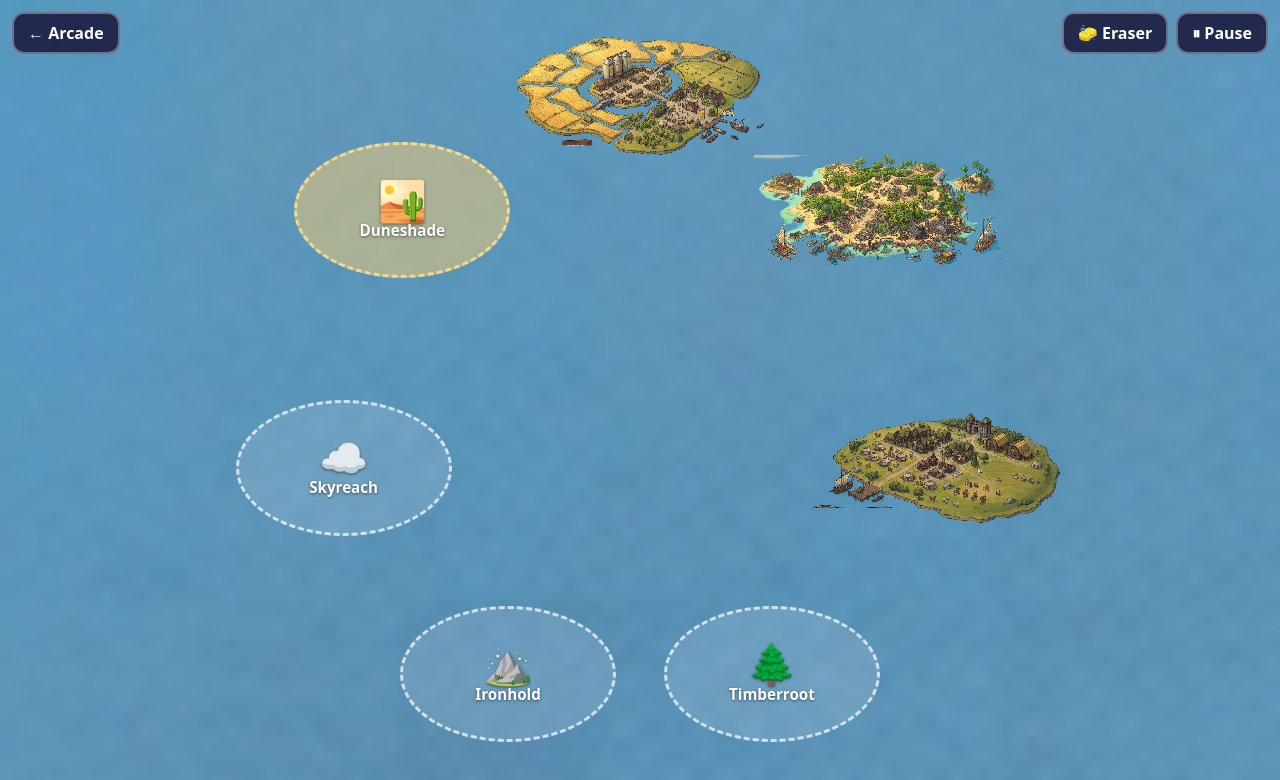
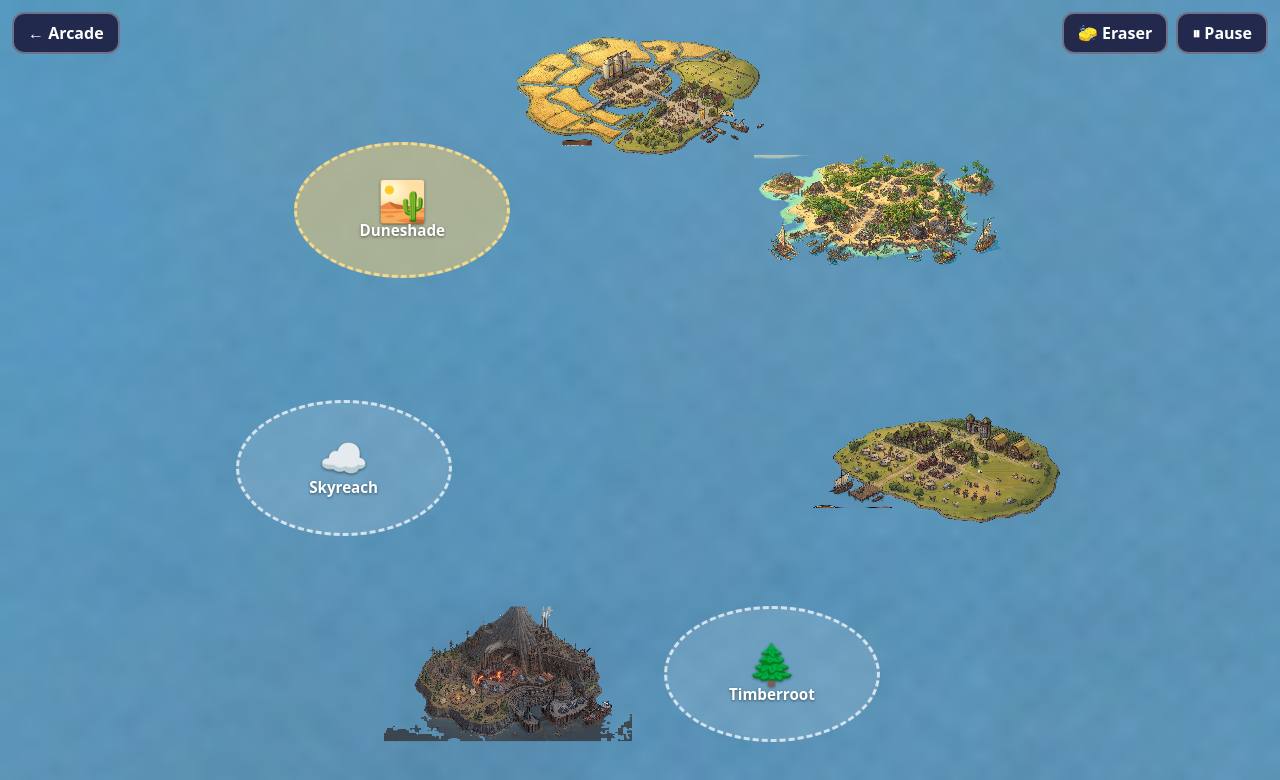
Before and after one commit to jawdropio/games, a plain HTML site: page 7-isles/index.html in a window 1280 px wide. Drawn offline with Linux system fonts and the light colour scheme.

Commit message:
7 isles: studio change

```diff
--- a/7-isles/index.html
+++ b/7-isles/index.html
@@ -51,7 +51,9 @@
       heal: [[65,49,12,7], [72.5,61.8,10.5,6.2]],                                                // writing on the grass
       erase: [[-2,92,104,10], [-2,78,38,15], [83,25.5,12,7], [88.5,75,9,15]] },                    // writing, banner, compass in the water
     { name: 'Timberroot',  icon: '🌲' },
-    { name: 'Ironhold',    icon: '⛰️' },
+    { name: 'Ironhold',    icon: '⛰️', pic: 'assets/gemini_generated_image-5-.jpeg', kind: 'gray', fill: true, key: 'Ironhold-2',
+      heal: [[57.2, 62.9, 11, 8.1, 'warm']],                      // the words on the big sign
+      erase: [[0, 0, 43, 9.3], [71, 0, 30, 9.3]] },               // faraway hills on both sides of the peak
     { name: 'Skyreach',    icon: '☁️' },
     { name: 'Duneshade',   icon: '🏜️', sand: true }
   ];
@@ -70,7 +72,7 @@
       for (y = 0; y < rh; y++) for (x = 0; x < rw; x++) {
         o = ((y0 + y) * w + x0 + x) * 4;
         var lo = Math.min(px[o], px[o + 1], px[o + 2]), hi = Math.max(px[o], px[o + 1], px[o + 2]);
-        if (lo > 185 || hi < 70) m[y * rw + x] = 1;       // white letters and their dark outlines
+        if (e[4] === 'warm' ? (px[o] - px[o + 2] > 30) : (lo > 185 || hi < 70)) m[y * rw + x] = 1;   // letters (white with dark outlines, or orange-ish on a sign)
       }
       for (y = 0; y < rh; y++) for (x = 0; x < rw; x++) if (m[y * rw + x])
         for (dy = -2; dy <= 2; dy++) for (dx = -2; dx <= 2; dx++) {
@@ -90,11 +92,41 @@
       if (isl.kind === 'teal') {                         // bright turquoise sea
         blue = Math.min((b - r - 40) / 30, (Math.max(gr, b) - 135) / 25);
         if ((i / 4 / w) < h * 0.24) blue = Math.max(blue, Math.min((b - r - 8) / 20, (Math.max(gr, b) - 150) / 20));   // pale hazy sea near the horizon
+      } else if (isl.kind === 'gray') {                  // dull grey-blue sea
+        blue = (gr > b + 2) ? 0 : (b - r - 22) / 10;
       } else {                                           // deep blue sea
         blue = (b - r - 25) / 30;
         if (gr > b + 3) blue = 0;                        // greens and yellows are land
       }
       px[i + 3] = 255 * (1 - Math.max(0, Math.min(1, blue)));
+    }
+    // "fill": only the sea that touches the edge of the picture goes away, so nothing inside the island can turn see-through
+    if (isl.fill) {
+      var N = w * h, reach = new Uint8Array(N), st = new Int32Array(N), top = 0, p0, q, it;
+      var seaLike = function (pp, t) { var oo = pp * 4; return px[oo + 2] - px[oo] >= t && px[oo + 1] <= px[oo + 2] + 2; };
+      var push = function (pp) { reach[pp] = 1; st[top++] = pp; };
+      for (p0 = 0; p0 < N; p0++) {
+        var ex = p0 % w, ey = (p0 / w) | 0;
+        if ((ex === 0 || ey === 0 || ex === w - 1 || ey === h - 1) && seaLike(p0, 22)) push(p0);
+      }
+      while (top) {
+        p0 = st[--top]; var sx = p0 % w, sy = (p0 / w) | 0;
+        if (sx > 0     && !reach[q = p0 - 1] && seaLike(q, 22)) push(q);
+        if (sx < w - 1 && !reach[q = p0 + 1] && seaLike(q, 22)) push(q);
+        if (sy > 0     && !reach[q = p0 - w] && seaLike(q, 22)) push(q);
+        if (sy < h - 1 && !reach[q = p0 + w] && seaLike(q, 22)) push(q);
+      }
+      for (it = 0; it < 2; it++) {                       // eat the thin blurry edge of the sea too
+        var add = [];
+        for (p0 = 0; p0 < N; p0++) {
+          if (reach[p0] || !seaLike(p0, 8)) continue;
+          var tx2 = p0 % w, ty2 = (p0 / w) | 0;
+          if ((tx2 > 0 && reach[p0 - 1]) || (tx2 < w - 1 && reach[p0 + 1]) || (ty2 > 0 && reach[p0 - w]) || (ty2 < h - 1 && reach[p0 + w])) add.push(p0);
+        }
+        for (q = 0; q < add.length; q++) reach[add[q]] = 1;
+      }
+      var reached = 0; for (p0 = 0; p0 < N; p0++) reached += reach[p0];
+      if (reached < N * 0.78) for (p0 = 0; p0 < N; p0++) px[p0 * 4 + 3] = reach[p0] ? 0 : 255;   // (if it ate almost everything, keep the normal cut-out)
     }
     isl.erase.forEach(function (e) {
       var x0 = Math.max(0, Math.round(e[0] * w / 100)), x1 = Math.min(w, Math.round((e[0] + e[2]) * w / 100));
@@ -127,7 +159,7 @@
     var base = document.createElement('canvas'); base.width = out.width; base.height = out.height;
     base.getContext('2d').drawImage(out, 0, 0);
     spot.appendChild(out);
-    registerEraser(isl.name, out, base, minX, minY);
+    registerEraser(isl.key || isl.name, out, base, minX, minY);
   }
 
   // ---- Eraser: rub out any spot of an island and the water shows through ----
```
Also changed, not shown: 7-isles/assets/gemini_generated_image-5-.jpeg (added).
